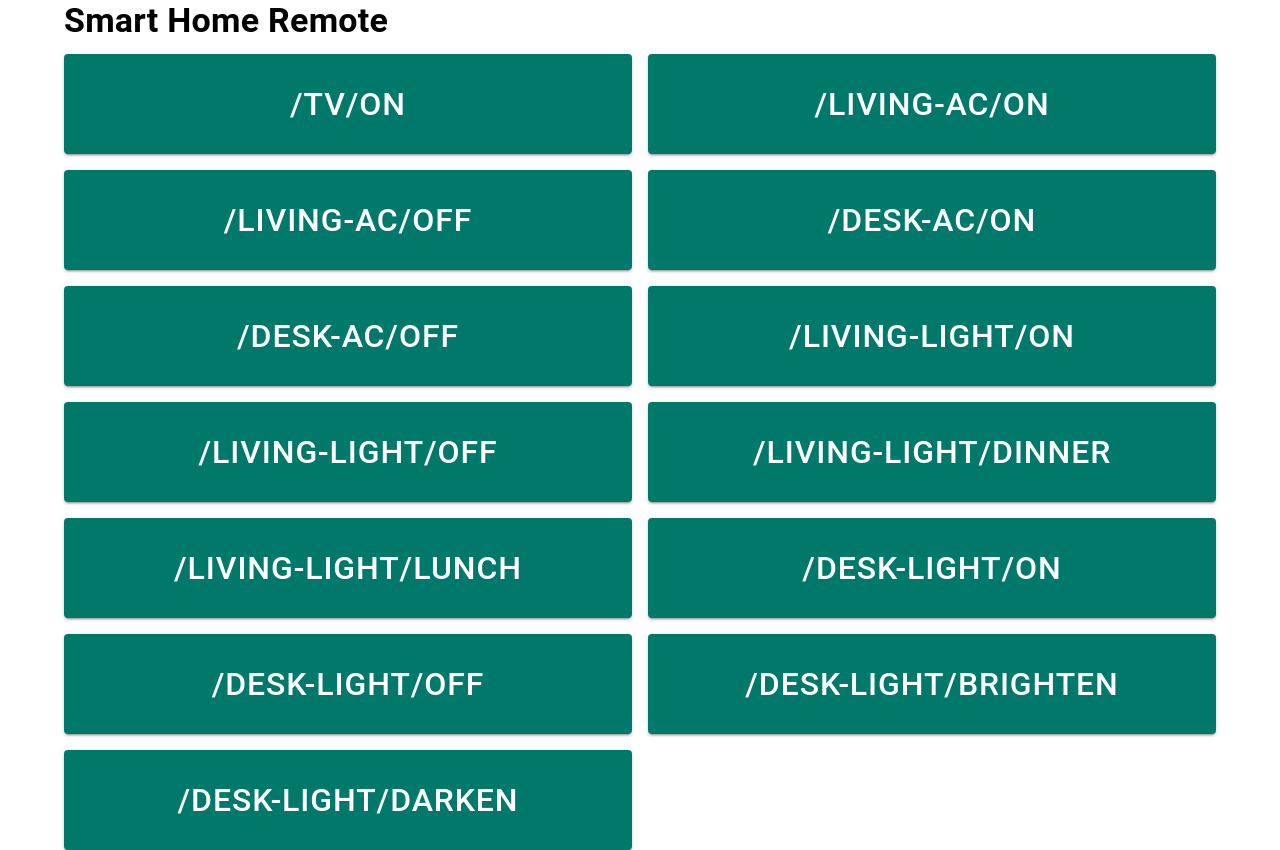
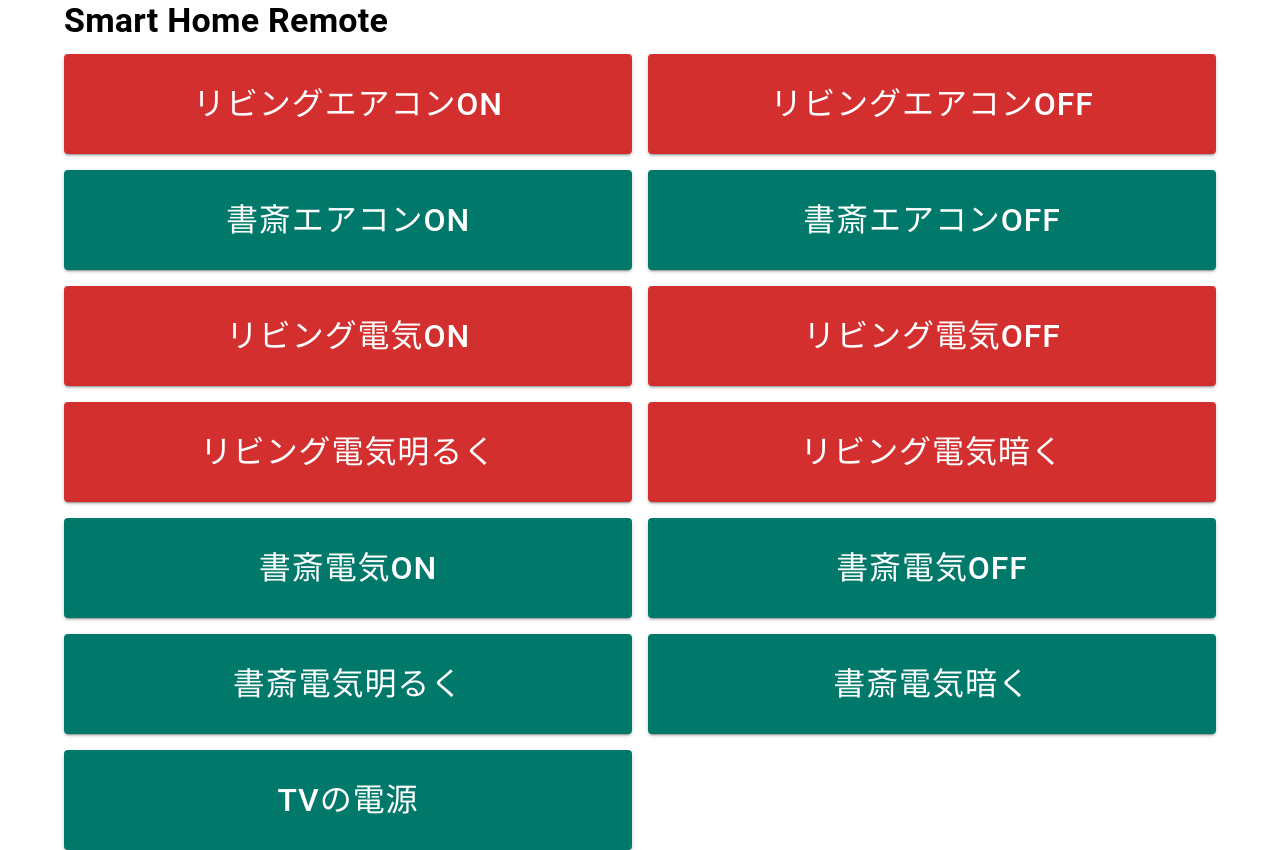
Before and after one commit to shunki1001/iot-remote-controller, a React (Create React App) app: page / in a window 1280 px wide. Built offline with nearby package versions, Linux system fonts and the light colour scheme; no server answers.

Commit message:
#1 色分け、ラベルを日本語に

```diff
--- a/src/App.js
+++ b/src/App.js
@@ -13,19 +13,51 @@ import axios from "axios";
 const host_domain = process.env.REACT_APP_HOST_DOMAIN;
 
 const buttons = [
-  { label: "/tv/on", endpoint: "/tv/on" },
-  { label: "/living-ac/on", endpoint: "/living-ac/on" },
-  { label: "/living-ac/off", endpoint: "/living-ac/off" },
-  { label: "/desk-ac/on", endpoint: "/desk-ac/on" },
-  { label: "/desk-ac/off", endpoint: "/desk-ac/off" },
-  { label: "/living-light/on", endpoint: "/living-light/on" },
-  { label: "/living-light/off", endpoint: "/living-light/off" },
-  { label: "/living-light/dinner", endpoint: "/living-light/dinner" },
-  { label: "/living-light/lunch", endpoint: "/living-light/lunch" },
-  { label: "/desk-light/on", endpoint: "/desk-light/on" },
-  { label: "/desk-light/off", endpoint: "/desk-light/off" },
-  { label: "/desk-light/brighten", endpoint: "/desk-light/brighten" },
-  { label: "/desk-light/darken", endpoint: "/desk-light/darken" },
+  {
+    label: "リビングエアコンON",
+    endpoint: "/living-ac/on",
+    category: "error",
+  },
+  {
+    label: "リビングエアコンOFF",
+    endpoint: "/living-ac/off",
+    category: "error",
+  },
+  { label: "書斎エアコンON", endpoint: "/desk-ac/on", category: "primary" },
+  { label: "書斎エアコンOFF", endpoint: "/desk-ac/off", category: "primary" },
+  {
+    label: "リビング電気ON",
+    endpoint: "/living-light/on",
+    category: "error",
+  },
+  {
+    label: "リビング電気OFF",
+    endpoint: "/living-light/off",
+    category: "error",
+  },
+  {
+    label: "リビング電気明るく",
+    endpoint: "/living-light/dinner",
+    category: "error",
+  },
+  {
+    label: "リビング電気暗く",
+    endpoint: "/living-light/lunch",
+    category: "error",
+  },
+  { label: "書斎電気ON", endpoint: "/desk-light/on", category: "primary" },
+  { label: "書斎電気OFF", endpoint: "/desk-light/off", category: "primary" },
+  {
+    label: "書斎電気明るく",
+    endpoint: "/desk-light/brighten",
+    category: "primary",
+  },
+  {
+    label: "書斎電気暗く",
+    endpoint: "/desk-light/darken",
+    category: "primary",
+  },
+  { label: "TVの電源", endpoint: "/tv/on", category: "primary" },
 ];
 
 const App = () => {
@@ -70,7 +102,7 @@ const App = () => {
           <Grid item xs={12} sm={6} md={6} key={index}>
             <Button
               variant="contained"
-              color="primary"
+              color={button.category}
               fullWidth
               onClick={() => handleClickOpen(button.endpoint)}
               sx={{ height: "100px", fontSize: "2em" }}
```
